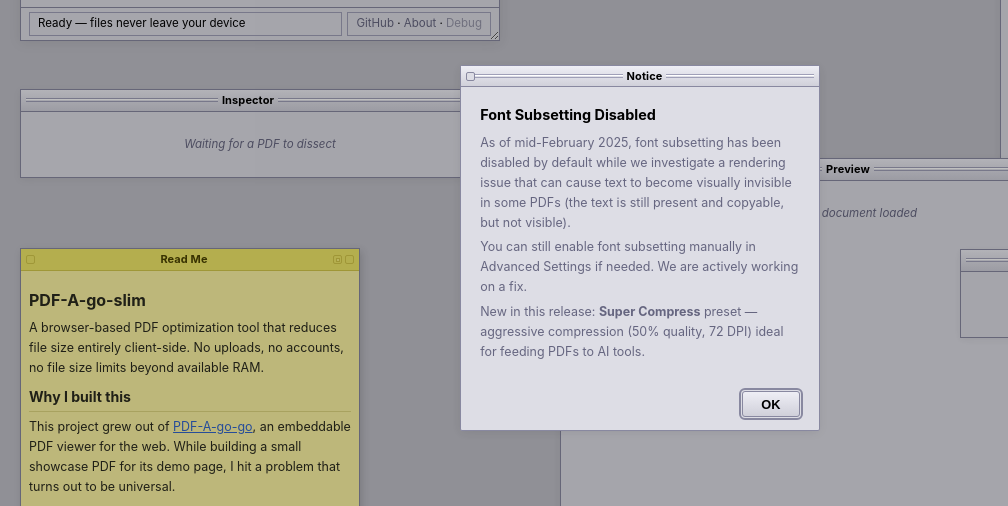
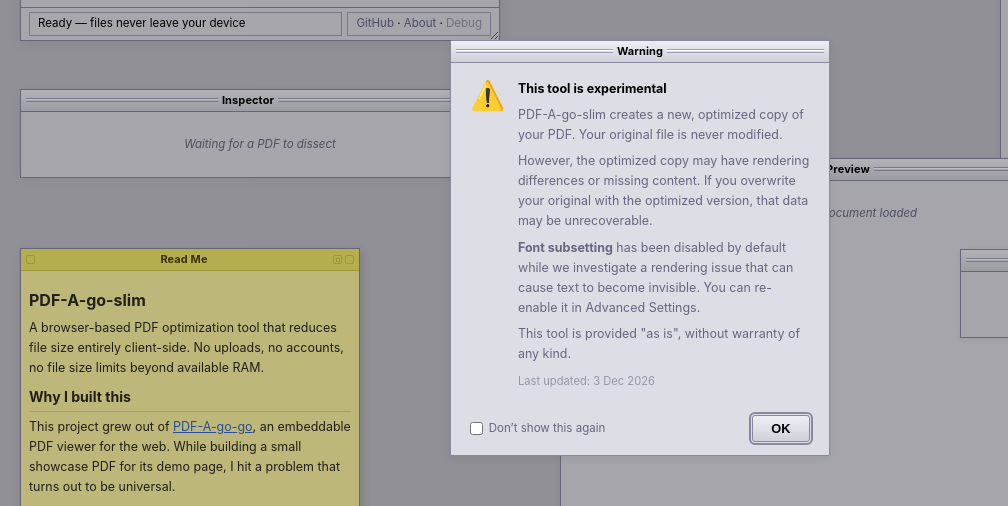
Before and after one commit to khawkins98/PDF-A-go-slim, a website built with Vite: page index.html in a window 1280 px wide. Shown: the part 152-658 px from the top of the page, 0-1008 px from the left. Built offline with nearby package versions, Linux system fonts and the light colour scheme.

Commit message:
feat: combine startup warning and font subsetting notice into single dialog
Merge the experimental-tool disclaimer (warning icon, "Don't show again"
checkbox with localStorage) and the font subsetting notice into one
startup warning dialog. Adds build date to both Warning and About dialogs
via Vite __BUILD_DATE__ define.

```diff
--- a/src/main.js
+++ b/src/main.js
@@ -751,6 +751,7 @@ function showAboutDialog() {
         <p>Built with pdf-lib, fflate, harfbuzzjs, and jpeg-js.</p>
         <p>Classic Mac sounds curated by Steven Jay Cohen, Karl Laurent, and Ginger Lindsey.</p>
         <p><a href="https://github.com/khawkins98/PDF-A-go-slim" target="_blank" rel="noopener">github.com/khawkins98/PDF-A-go-slim</a></p>
+        <p style="margin-top:0.4rem;font-size:0.7rem;opacity:0.6">Last updated: ${__BUILD_DATE__}</p>
       </div>
       <div class="about-dialog__footer">
         <button class="btn btn--default" data-action="close">OK</button>
@@ -778,53 +779,67 @@ if (new URLSearchParams(window.location.search).has('debug')) {
   appWindow.insertBefore(banner, appWindow.firstChild);
 }
 
-// --- Startup notice (font subsetting) ---
-function showStartupNotice() {
-  const dismissed = sessionStorage.getItem('pdfslim-notice-dismissed');
-  if (dismissed) return;
+// --- Startup warning dialog ---
+const WARNING_DISMISSED_KEY = 'pdfagoslim-warning-dismissed';
+
+function showWarningDialog() {
+  if (localStorage.getItem(WARNING_DISMISSED_KEY)) return;
 
   const overlay = document.createElement('div');
   overlay.className = 'about-overlay';
   overlay.innerHTML = `
-    <div class="about-dialog" style="width:360px">
+    <div class="warning-dialog">
       <div class="about-dialog__title-bar">
-        <div class="about-dialog__close-box" data-action="close"></div>
         <div class="about-dialog__stripes"></div>
-        <span class="about-dialog__title">Notice</span>
+        <span class="about-dialog__title">Warning</span>
         <div class="about-dialog__stripes"></div>
       </div>
-      <div class="about-dialog__body">
-        <div class="about-dialog__name">Font Subsetting Disabled</div>
-        <p>As of mid-February 2025, font subsetting has been disabled by default while we investigate a rendering issue that can cause text to become visually invisible in some PDFs (the text is still present and copyable, but not visible).</p>
-        <p>You can still enable font subsetting manually in Advanced Settings if needed. We are actively working on a fix.</p>
-        <p>New in this release: <strong>Super Compress</strong> preset \u2014 aggressive compression (50% quality, 72 DPI) ideal for feeding PDFs to AI tools.</p>
+      <div class="warning-dialog__content">
+        <div class="warning-dialog__icon">\u26A0\uFE0F</div>
+        <div class="warning-dialog__text">
+          <p>This tool is experimental</p>
+          <p>PDF-A-go-slim creates a new, optimized copy of your PDF. Your original file is never modified.</p>
+          <p>However, the optimized copy may have rendering differences or missing content. If you overwrite your original with the optimized version, that data may be unrecoverable.</p>
+          <p><strong>Font subsetting</strong> has been disabled by default while we investigate a rendering issue that can cause text to become invisible. You can re-enable it in Advanced Settings.</p>
+          <p>This tool is provided "as is", without warranty of any kind.</p>
+          <p style="margin-top:0.6rem;font-size:0.7rem;opacity:0.6">Last updated: ${__BUILD_DATE__}</p>
+        </div>
       </div>
-      <div class="about-dialog__footer">
+      <div class="warning-dialog__footer">
+        <label class="warning-dialog__dismiss">
+          <input type="checkbox" id="warning-dismiss-check" />
+          Don\u2019t show this again
+        </label>
         <button class="btn btn--default" data-action="close">OK</button>
       </div>
     </div>`;
 
   function close() {
-    sessionStorage.setItem('pdfslim-notice-dismissed', '1');
+    if (document.getElementById('warning-dismiss-check')?.checked) {
+      localStorage.setItem(WARNING_DISMISSED_KEY, '1');
+    }
     overlay.remove();
   }
-  overlay.addEventListener('click', (e) => {
-    if (e.target === overlay || e.target.closest('[data-action="close"]')) close();
+
+  overlay.querySelector('[data-action="close"]').addEventListener('click', close);
+  document.addEventListener('keydown', function onKey(e) {
+    if (e.key === 'Escape' || e.key === 'Enter') {
+      close();
+      document.removeEventListener('keydown', onKey);
+    }
   });
-  document.addEventListener('keydown', function onKey(e) {
-    if (e.key === 'Escape') { close(); document.removeEventListener('keydown', onKey); }
-  });
+
   document.body.appendChild(overlay);
 }
 
-// "Learn more" link in the subset-fonts disclaimer opens the notice
+// "Learn more" link in the subset-fonts disclaimer opens the warning
 document.getElementById('subset-fonts-learn-more')?.addEventListener('click', (e) => {
   e.preventDefault();
-  sessionStorage.removeItem('pdfslim-notice-dismissed');
-  showStartupNotice();
+  localStorage.removeItem(WARNING_DISMISSED_KEY);
+  showWarningDialog();
 });
 
-showStartupNotice();
+showWarningDialog();
 
 // --- Initial state ---
 statusLeft.textContent = 'Ready \u2014 files never leave your device';
--- a/src/style.css
+++ b/src/style.css
@@ -416,6 +416,65 @@ body {
   display: flex;
   justify-content: flex-end;
   padding: 0.5rem 1.2rem 0.8rem;
+}
+
+/* --- Warning dialog (startup disclaimer) --- */
+.warning-dialog {
+  background: var(--color-surface);
+  border: 1px solid var(--color-border);
+  border-radius: var(--radius);
+  box-shadow: 0 2px 12px rgba(0, 0, 0, 0.08);
+  width: 380px;
+  max-width: 90vw;
+}
+
+.warning-dialog__content {
+  display: flex;
+  gap: 0.8rem;
+  padding: 1rem 1.2rem 0.6rem;
+  align-items: flex-start;
+}
+
+.warning-dialog__icon {
+  flex-shrink: 0;
+  font-size: 28px;
+  line-height: 1;
+  margin-top: 2px;
+}
+
+.warning-dialog__text {
+  font-size: 0.78rem;
+  line-height: 1.6;
+}
+
+.warning-dialog__text p {
+  margin: 0 0 0.4rem;
+  color: var(--color-text-muted);
+}
+
+.warning-dialog__text p:first-child {
+  font-weight: 700;
+  color: var(--color-text);
+}
+
+.warning-dialog__footer {
+  display: flex;
+  justify-content: space-between;
+  align-items: center;
+  padding: 0.5rem 1.2rem 0.8rem;
+}
+
+.warning-dialog__dismiss {
+  display: flex;
+  align-items: center;
+  gap: 0.35rem;
+  font-size: 0.72rem;
+  color: var(--color-text-muted);
+  cursor: pointer;
+}
+
+.warning-dialog__dismiss input {
+  margin: 0;
 }
 
 /* --- Floating palette chrome --- */
--- a/vite.config.js
+++ b/vite.config.js
@@ -1,6 +1,12 @@
 import { defineConfig } from 'vite';
 
+const now = new Date();
+const buildDate = `${now.getDate()} ${now.toLocaleDateString('en-US', { month: 'short' })} ${now.getFullYear()}`;
+
 export default defineConfig({
+  define: {
+    __BUILD_DATE__: JSON.stringify(buildDate),
+  },
   base: process.env.GITHUB_ACTIONS ? '/PDF-A-go-slim/' : '/',
   server: {
     open: true,
```
